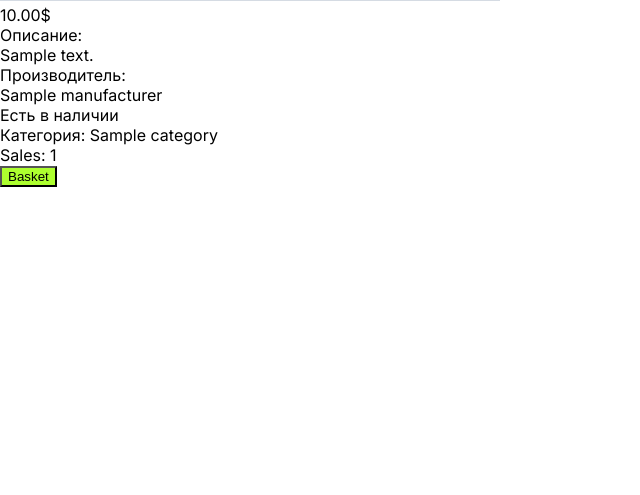
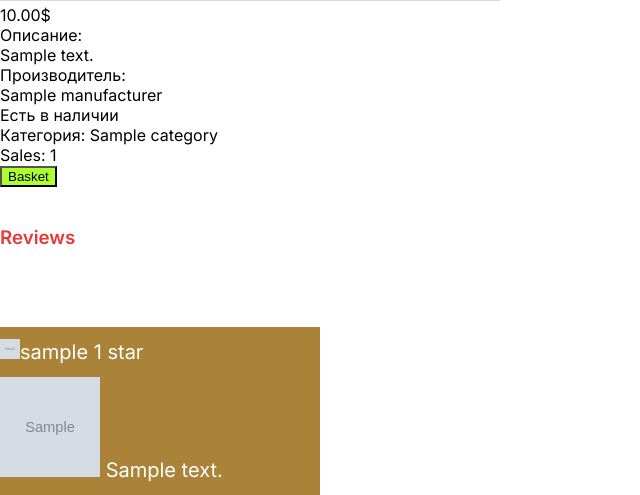
Before and after one commit to Mixnosha/market, a Django app: a page that uses main_app/market/templates/market/one_product_view.html in a window 1280 px wide. Shown: the part 561-1056 px from the top of the page, without its empty margins (0-640 px from the left). Before the commit the page ends 748 px from the top, so only its background shows below. Run offline with Django 4.2, Linux system fonts and the light colour scheme; tables that the repository leaves empty hold one stand-in row (values such as "Sample post"); grey boxes marked "Sample" are stand-in pictures; some libraries are stand-ins or nearby versions.

Commit message:
review_view

```diff
--- a/main_app/main_app/urls.py
+++ b/main_app/main_app/urls.py
@@ -18,7 +18,7 @@ urlpatterns = [
     path('buy_product', BuyProductView.as_view(), name='buy_product'),
     path('buy_product_def', buy_product_def, name='buy_product_def'),
     path('buy_all_product', buy_all, name='buy_all_product'),
-    path('review/<slug:slug>', Review.as_view(), name='review'),
+    path('review/<slug:slug>', ReviewView.as_view(), name='review'),
     path('delete_buy_product', delete_buy_product,name='delete_buy_product')
 ]
 if settings.DEBUG:
--- a/main_app/market/static/market/css/one_product_view.css
+++ b/main_app/market/static/market/css/one_product_view.css
@@ -0,0 +1,11 @@
+.product {
+     float: left; /*Задаем обтекание*/
+     line-height: 50px;/*Высота строки +  верт. центрирования текста*/
+     font-size: 20px;
+     background: #ab8338;
+     color: white;
+     margin-top: 60px;
+     width: 320px; /*Фиксируем ширину блока*/
+     margin-right: 10px;
+     text-align: left; /*Центрируем текст по горизонтали*/
+    }
--- a/main_app/market/templates/market/one_product_view.html
+++ b/main_app/market/templates/market/one_product_view.html
@@ -24,4 +24,14 @@
         <input type="hidden"  name="add_product_id" value="{{one_product.id}}">
         <input style="background: greenyellow; color: black" type="submit" value="Basket">
             </form>
+{% if reviews %}
+<br><h3 style="color: #e73939">Reviews</h3>
+{% endif %}
+{% for review in reviews %}
+<div class="product">
+ <img src="{{review.review_user.profile_image.url}}" width="20px" height="20px">{{review.review_user.user.username}} {{review.review_rating}} star<br>
+    {% if review.review_image %}<img src="{{review.review_image.url}}" width="100px" height="100px">{% endif %}
+    {{review.review_description}}
+</div>
+{% endfor %}
 {% endblock %}
--- a/main_app/market/views.py
+++ b/main_app/market/views.py
@@ -7,7 +7,7 @@ from django.views.generic import ListView, CreateView, FormView
 from market.business_logic import get_sum_product_price_basket, get_all_amount, \
     get_delivered_product, get_user_profile
 from market.forms import RegisterUserForms, LoginUserForm, ProfileForm, ReviewForm
-from market.models import Product, Category, Profile, Basket, BuyProduct
+from market.models import Product, Category, Profile, Basket, BuyProduct, Review
 
 
 class ProductView(ListView, View):
@@ -67,6 +67,8 @@ class OneProductView(ListView):
 
     def get_context_data(self, **kwargs):
         context = super(OneProductView, self).get_context_data(**kwargs)
+        product = Product.objects.get(slug=self.kwargs['slug'])
+        context['reviews'] = Review.objects.filter(product_review=product)
         return context
 
 
@@ -179,7 +181,7 @@ class BuyProductView(ListView):
         return context
 
 
-class Review(FormView):
+class ReviewView(FormView):
     template_name = 'market/review.html'
     form_class = ReviewForm
     success_url = '/'
```
